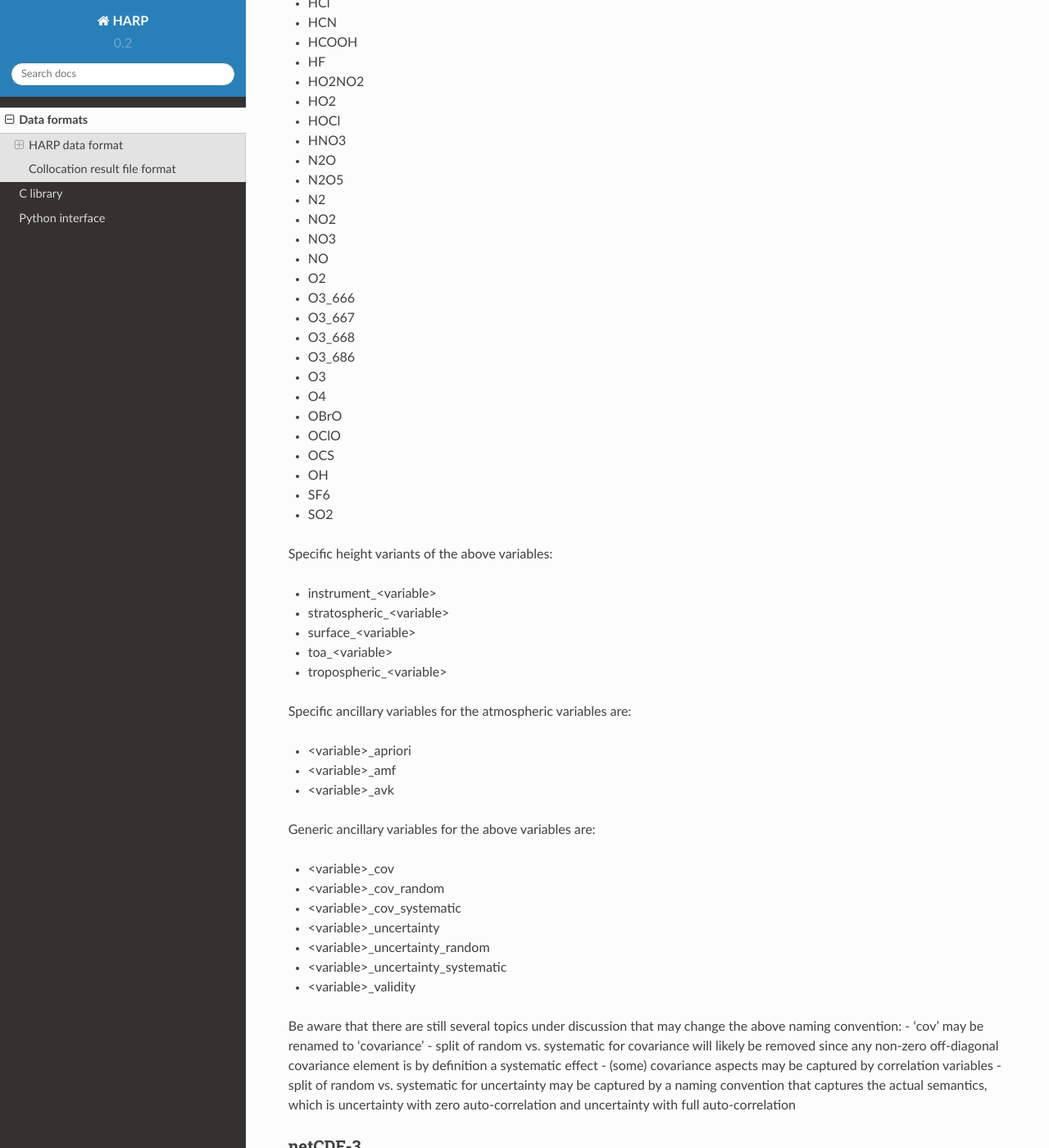
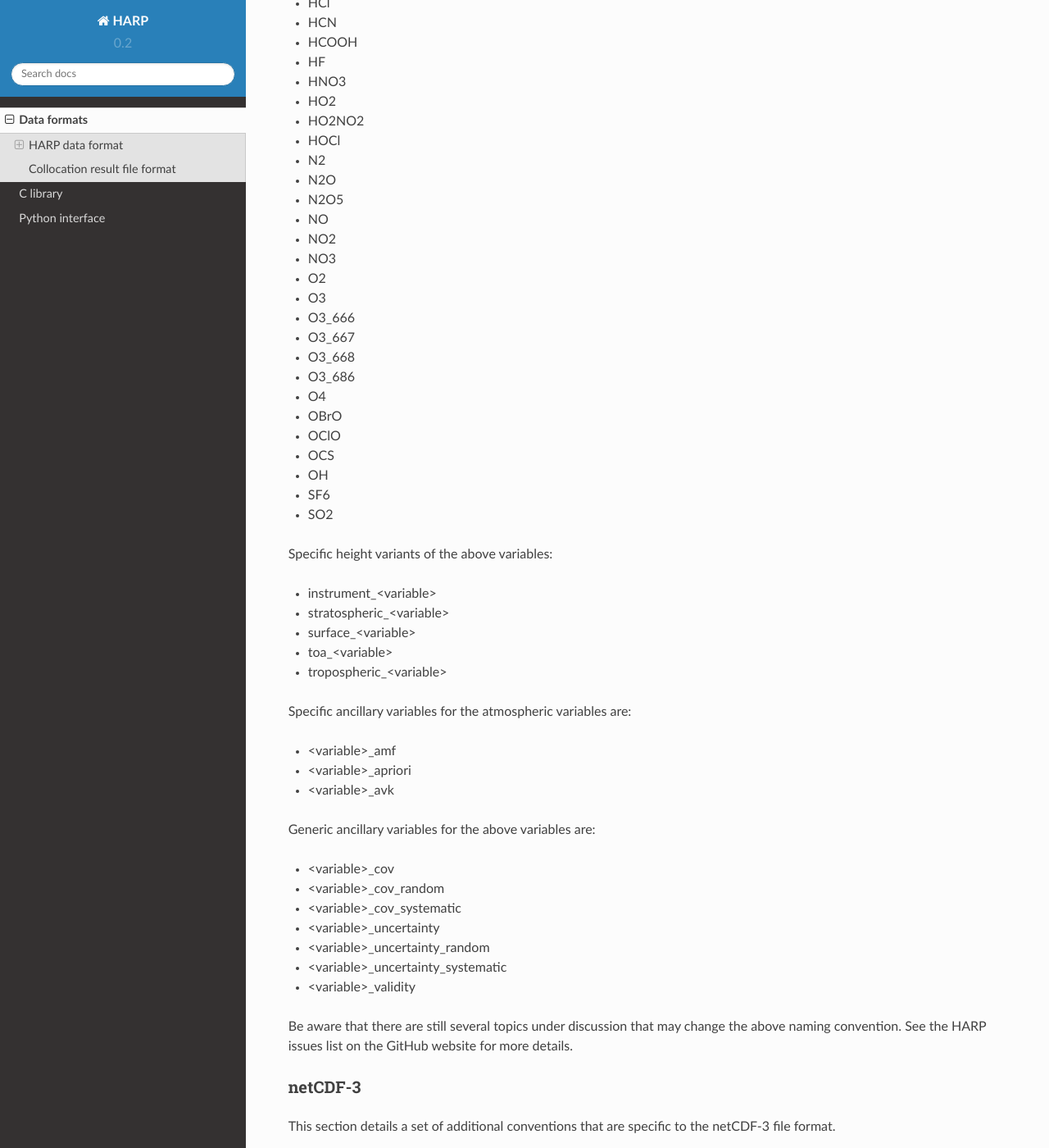
Before and after one commit to stcorp/harp, a Sphinx documentation site: the page built from doc/dataformats.rst, in a window 1280 px wide and 1400 px high, scrolled down 6814 px. Shown: the whole window at 82% size. Built offline with Sphinx 7.4.7 and the Read the Docs theme 2.0.0, drawn with Linux system fonts in a browser that asks for light colours; pages that are not in the unit, such as notebooks, are missing from menus; some of the changed text lies outside the part shown.

Commit message:
Rephrase variable name section
Variable names are now sorted.

Add reference to github issues site for discussion on what can still change in the dataformat convention.

```diff
--- a/doc/dataformats.rst
+++ b/doc/dataformats.rst
@@ -230,8 +228,8 @@ The core variables are:
 - pressure
 - radiance
 - reflectance
+- relative_azimuth_angle
 - relative_humidity
-- relative_azimuth_angle
 - scan_direction
 - scan_subset_counter
 - scanline_pixel_index
@@ -268,37 +268,37 @@ with supported species:
 - CH4
 - CHF2Cl
 - ClNO
+- ClO
 - ClONO2
-- ClO
+- CO
 - CO2
 - COF2
-- CO
+- H2O
 - H2O_161
 - H2O_162
 - H2O_171
 - H2O_181
 - H2O2
-- H2O
 - HCl
 - HCN
 - HCOOH
 - HF
+- HNO3
+- HO2
 - HO2NO2
-- HO2
 - HOCl
-- HNO3
+- N2
 - N2O
 - N2O5
-- N2
+- NO
 - NO2
 - NO3
-- NO
 - O2
+- O3
 - O3_666
 - O3_667
 - O3_668
 - O3_686
-- O3
 - O4
 - OBrO
 - OClO
@@ -317,8 +317,8 @@ Specific height variants of the above variables:
 
 Specific ancillary variables for the atmospheric variables are:
 
+- <variable>_amf
 - <variable>_apriori
-- <variable>_amf
 - <variable>_avk
 
 Generic ancillary variables for the above variables are:
@@ -331,11 +331,8 @@ Generic ancillary variables for the above variables are:
 - <variable>_uncertainty_systematic
 - <variable>_validity
 
-Be aware that there are still several topics under discussion that may change the above naming convention:
-- 'cov' may be renamed to 'covariance'
-- split of random vs. systematic for covariance will likely be removed since any non-zero off-diagonal covariance element is by definition a systematic effect
-- (some) covariance aspects may be captured by correlation variables
-- split of random vs. systematic for uncertainty may be captured by a naming convention that captures the actual semantics, which is uncertainty with zero auto-correlation and uncertainty with full auto-correlation
+Be aware that there are still several topics under discussion that may change the above naming convention.
+See the HARP issues list on the GitHub website for more details.
 
 netCDF-3
 ~~~~~~~~
```
Also changed, not shown: other parts of doc/dataformats.rst (+3 -3 lines), doc/html/dataformats.html (+15 -18 lines), doc/html/searchindex.js.
